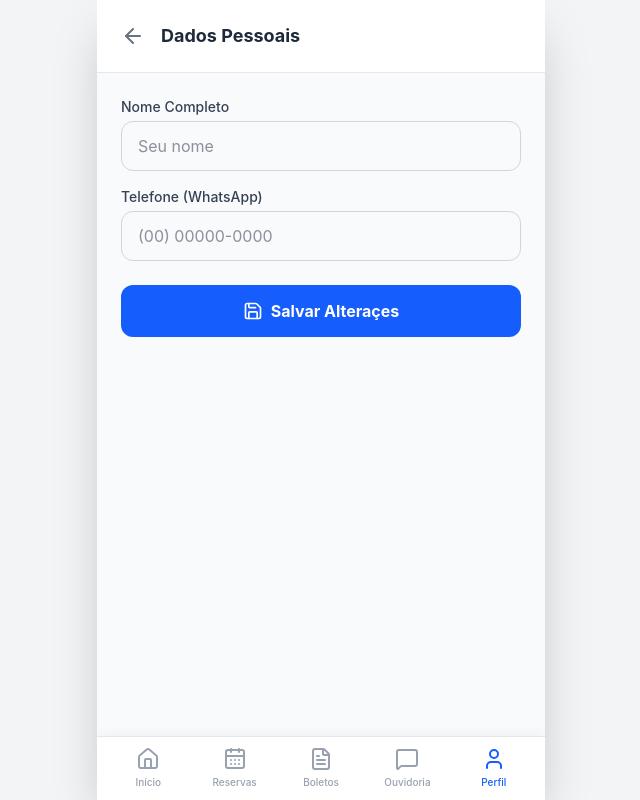
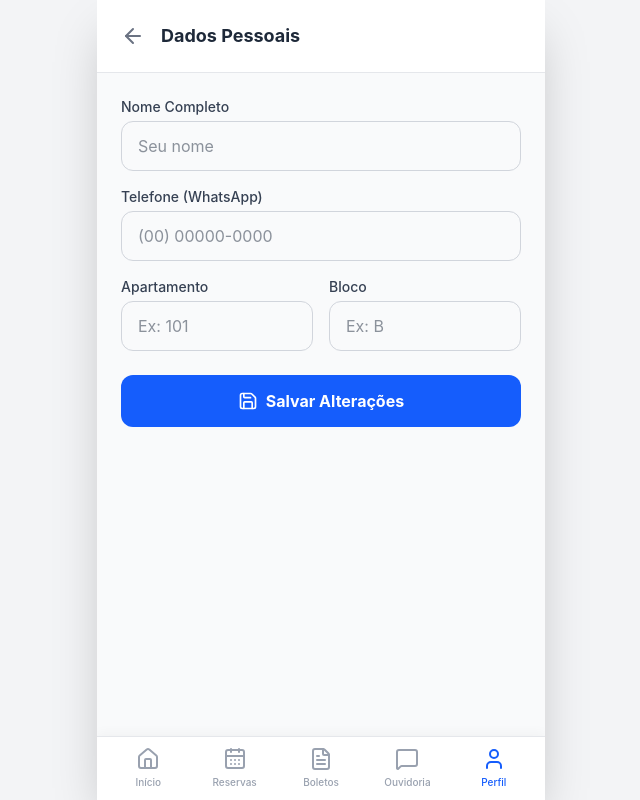
Before and after one commit to PedroNilton/condoeconomy-web, a React (Vite) app: page /app/perfil/dados in a window 1280 px wide. Shown: the whole page, without its empty margins (319-959 px from the left). Built offline with nearby package versions, Linux system fonts and the light colour scheme; no server answers; sample sign-in values are in the browser's storage.

Commit message:
fix(perfil): adiciona apto/bloco e padroniza os botoes no header

```diff
--- a/src/pages/Morador/Perfil/MoradorAdicionais.tsx
+++ b/src/pages/Morador/Perfil/MoradorAdicionais.tsx
@@ -62,11 +62,19 @@ export function MoradorAdicionais() {
 
   return (
     <div className="flex flex-col h-full bg-gray-50 relative">
-      <header className="bg-white px-6 py-4 flex items-center border-b border-gray-200">
-        <button onClick={() => navigate(-1)} className="p-2 -ml-2 text-gray-500 hover:bg-gray-100 rounded-full">
-          <ArrowLeft className="w-6 h-6" />
+      <header className="bg-white px-6 py-4 flex items-center justify-between border-b border-gray-200">
+        <div className="flex items-center">
+          <button onClick={() => navigate(-1)} className="p-2 -ml-2 text-gray-500 hover:bg-gray-100 rounded-full">
+            <ArrowLeft className="w-6 h-6" />
+          </button>
+          <h1 className="text-lg font-bold text-gray-800 ml-2">Moradores Adicionais</h1>
+        </div>
+        <button
+          onClick={() => setShowModal(true)}
+          className="w-10 h-10 bg-blue-600 text-white rounded-full flex items-center justify-center shadow-md hover:bg-blue-700 active:bg-blue-800 transition-colors"
+        >
+          <Plus className="w-5 h-5" />
         </button>
-        <h1 className="text-lg font-bold text-gray-800 ml-2">Moradores Adicionais</h1>
       </header>
 
       <div className="p-6 flex-1 overflow-y-auto pb-24">
@@ -82,7 +90,7 @@ export function MoradorAdicionais() {
             {moradores.map(m => (
               <div key={m.id} className="bg-white p-4 rounded-2xl shadow-sm border border-gray-100 flex items-center justify-between">
                 <div className="flex items-center gap-4">
-                  <div className="w-12 h-12 bg-green-50 rounded-xl flex items-center justify-center text-green-600">
+                  <div className="w-12 h-12 bg-blue-50 rounded-xl flex items-center justify-center text-blue-600">
                     <Users className="w-6 h-6" />
                   </div>
                   <div>
@@ -99,15 +107,6 @@ export function MoradorAdicionais() {
         )}
       </div>
 
-      <div className="absolute bottom-6 right-6">
-        <button
-          onClick={() => setShowModal(true)}
-          className="w-14 h-14 bg-green-600 text-white rounded-full flex items-center justify-center shadow-lg hover:bg-green-700 hover:scale-105 active:scale-95 transition-all"
-        >
-          <Plus className="w-6 h-6" />
-        </button>
-      </div>
-
       {showModal && (
         <div className="absolute inset-0 bg-black/50 flex items-end justify-center z-50">
           <div className="bg-white w-full max-w-md rounded-t-3xl p-6 shadow-2xl animate-in slide-in-from-bottom-8">
@@ -119,18 +118,19 @@ export function MoradorAdicionais() {
               </div>
               <div>
                 <label className="block text-sm font-medium text-gray-700 mb-1">Grau de Parentesco</label>
-                <select required value={parentesco} onChange={e => setParentesco(e.target.value)} className="w-full px-4 py-3 rounded-xl border border-gray-300 bg-white">
-                  <option value="">Selecione...</option>
-                  <option value="Esposa(o)">Esposa(o)</option>
-                  <option value="Filho(a)">Filho(a)</option>
-                  <option value="Parente">Parente</option>
-                  <option value="Outro">Outro</option>
-                </select>
+                <input
+                  type="text"
+                  required
+                  value={parentesco}
+                  onChange={e => setParentesco(e.target.value)}
+                  className="w-full px-4 py-3 rounded-xl border border-gray-300 bg-white"
+                  placeholder="Ex: Esposa, Filho, Avó, Parente..."
+                />
               </div>
 
               <div className="flex gap-3 pt-4">
                 <button type="button" onClick={() => setShowModal(false)} className="flex-1 bg-gray-100 text-gray-700 font-bold py-3.5 rounded-xl hover:bg-gray-200">Cancelar</button>
-                <button type="submit" disabled={saving} className="flex-1 bg-green-600 text-white font-bold py-3.5 rounded-xl flex items-center justify-center gap-2 disabled:opacity-70">
+                <button type="submit" disabled={saving} className="flex-1 bg-blue-600 text-white font-bold py-3.5 rounded-xl flex items-center justify-center gap-2 disabled:opacity-70">
                   {saving ? <Loader2 className="w-5 h-5 animate-spin" /> : 'Salvar'}
                 </button>
               </div>
--- a/src/pages/Morador/Perfil/MoradorDadosPessoais.tsx
+++ b/src/pages/Morador/Perfil/MoradorDadosPessoais.tsx
@@ -7,6 +7,8 @@ export function MoradorDadosPessoais() {
   const navigate = useNavigate();
   const [nome, setNome] = useState('');
   const [telefone, setTelefone] = useState('');
+  const [apartamento, setApartamento] = useState('');
+  const [bloco, setBloco] = useState('');
   const [loading, setLoading] = useState(false);
   const [fetching, setFetching] = useState(true);
 
@@ -16,6 +18,8 @@ export function MoradorDadosPessoais() {
         const res = await api.get('/api/v1/perfil/dados');
         setNome(res.data.nome || '');
         setTelefone(res.data.telefone || '');
+        setApartamento(res.data.apartamento || '');
+        setBloco(res.data.bloco || '');
       } catch (err) {
         console.error(err);
       } finally {
@@ -29,7 +33,7 @@ export function MoradorDadosPessoais() {
     e.preventDefault();
     setLoading(true);
     try {
-      await api.put('/api/v1/perfil/dados', { nome, telefone });
+      await api.put('/api/v1/perfil/dados', { nome, telefone, apartamento, bloco });
       alert('Dados salvos com sucesso!');
       navigate(-1);
     } catch (err) {
@@ -78,13 +82,36 @@ export function MoradorDadosPessoais() {
               />
             </div>
 
+            <div className="grid grid-cols-2 gap-4">
+              <div>
+                <label className="block text-sm font-medium text-gray-700 mb-1">Apartamento</label>
+                <input
+                  type="text"
+                  value={apartamento}
+                  onChange={e => setApartamento(e.target.value)}
+                  className="w-full px-4 py-3 rounded-xl border border-gray-300 focus:ring-2 focus:ring-blue-500 focus:border-blue-500 outline-none transition-all"
+                  placeholder="Ex: 101"
+                />
+              </div>
+              <div>
+                <label className="block text-sm font-medium text-gray-700 mb-1">Bloco</label>
+                <input
+                  type="text"
+                  value={bloco}
+                  onChange={e => setBloco(e.target.value)}
+                  className="w-full px-4 py-3 rounded-xl border border-gray-300 focus:ring-2 focus:ring-blue-500 focus:border-blue-500 outline-none transition-all"
+                  placeholder="Ex: B"
+                />
+              </div>
+            </div>
+
             <button
               type="submit"
               disabled={loading}
               className="w-full mt-6 flex items-center justify-center gap-2 bg-blue-600 text-white font-bold py-3.5 rounded-xl hover:bg-blue-700 active:bg-blue-800 transition-colors disabled:opacity-70"
             >
               {loading ? <Loader2 className="w-5 h-5 animate-spin" /> : <Save className="w-5 h-5" />}
-              Salvar Alteraçes
+              Salvar Alterações
             </button>
           </form>
         )}
--- a/src/pages/Morador/Perfil/MoradorPets.tsx
+++ b/src/pages/Morador/Perfil/MoradorPets.tsx
@@ -64,11 +64,19 @@ export function MoradorPets() {
 
   return (
     <div className="flex flex-col h-full bg-gray-50 relative">
-      <header className="bg-white px-6 py-4 flex items-center border-b border-gray-200">
-        <button onClick={() => navigate(-1)} className="p-2 -ml-2 text-gray-500 hover:bg-gray-100 rounded-full">
-          <ArrowLeft className="w-6 h-6" />
+      <header className="bg-white px-6 py-4 flex items-center justify-between border-b border-gray-200">
+        <div className="flex items-center">
+          <button onClick={() => navigate(-1)} className="p-2 -ml-2 text-gray-500 hover:bg-gray-100 rounded-full">
+            <ArrowLeft className="w-6 h-6" />
+          </button>
+          <h1 className="text-lg font-bold text-gray-800 ml-2">Meus Pets</h1>
+        </div>
+        <button
+          onClick={() => setShowModal(true)}
+          className="w-10 h-10 bg-blue-600 text-white rounded-full flex items-center justify-center shadow-md hover:bg-blue-700 active:bg-blue-800 transition-colors"
+        >
+          <Plus className="w-5 h-5" />
         </button>
-        <h1 className="text-lg font-bold text-gray-800 ml-2">Meus Pets</h1>
       </header>
 
       <div className="p-6 flex-1 overflow-y-auto pb-24">
@@ -101,15 +109,6 @@ export function MoradorPets() {
         )}
       </div>
 
-      <div className="absolute bottom-6 right-6">
-        <button
-          onClick={() => setShowModal(true)}
-          className="w-14 h-14 bg-orange-500 text-white rounded-full flex items-center justify-center shadow-lg hover:bg-orange-600 hover:scale-105 active:scale-95 transition-all"
-        >
-          <Plus className="w-6 h-6" />
-        </button>
-      </div>
-
       {showModal && (
         <div className="absolute inset-0 bg-black/50 flex items-end justify-center z-50">
           <div className="bg-white w-full max-w-md rounded-t-3xl p-6 shadow-2xl animate-in slide-in-from-bottom-8">
@@ -130,7 +129,7 @@ export function MoradorPets() {
 
               <div className="flex gap-3 pt-4">
                 <button type="button" onClick={() => setShowModal(false)} className="flex-1 bg-gray-100 text-gray-700 font-bold py-3.5 rounded-xl hover:bg-gray-200">Cancelar</button>
-                <button type="submit" disabled={saving} className="flex-1 bg-orange-500 text-white font-bold py-3.5 rounded-xl flex items-center justify-center gap-2 disabled:opacity-70">
+                <button type="submit" disabled={saving} className="flex-1 bg-blue-600 text-white font-bold py-3.5 rounded-xl flex items-center justify-center gap-2 disabled:opacity-70">
                   {saving ? <Loader2 className="w-5 h-5 animate-spin" /> : 'Salvar'}
                 </button>
               </div>
--- a/src/pages/Morador/Perfil/MoradorVeiculos.tsx
+++ b/src/pages/Morador/Perfil/MoradorVeiculos.tsx
@@ -65,11 +65,19 @@ export function MoradorVeiculos() {
 
   return (
     <div className="flex flex-col h-full bg-gray-50 relative">
-      <header className="bg-white px-6 py-4 flex items-center border-b border-gray-200">
-        <button onClick={() => navigate(-1)} className="p-2 -ml-2 text-gray-500 hover:bg-gray-100 rounded-full">
-          <ArrowLeft className="w-6 h-6" />
+      <header className="bg-white px-6 py-4 flex items-center justify-between border-b border-gray-200">
+        <div className="flex items-center">
+          <button onClick={() => navigate(-1)} className="p-2 -ml-2 text-gray-500 hover:bg-gray-100 rounded-full">
+            <ArrowLeft className="w-6 h-6" />
+          </button>
+          <h1 className="text-lg font-bold text-gray-800 ml-2">Meus Veículos</h1>
+        </div>
+        <button
+          onClick={() => setShowModal(true)}
+          className="w-10 h-10 bg-blue-600 text-white rounded-full flex items-center justify-center shadow-md hover:bg-blue-700 active:bg-blue-800 transition-colors"
+        >
+          <Plus className="w-5 h-5" />
         </button>
-        <h1 className="text-lg font-bold text-gray-800 ml-2">Meus Veículos</h1>
       </header>
 
       <div className="p-6 flex-1 overflow-y-auto pb-24">
@@ -100,15 +108,6 @@ export function MoradorVeiculos() {
             ))}
           </div>
         )}
-      </div>
-
-      <div className="absolute bottom-6 right-6">
-        <button
-          onClick={() => setShowModal(true)}
-          className="w-14 h-14 bg-blue-600 text-white rounded-full flex items-center justify-center shadow-lg hover:bg-blue-700 hover:scale-105 active:scale-95 transition-all"
-        >
-          <Plus className="w-6 h-6" />
-        </button>
       </div>
 
       {showModal && (
```
